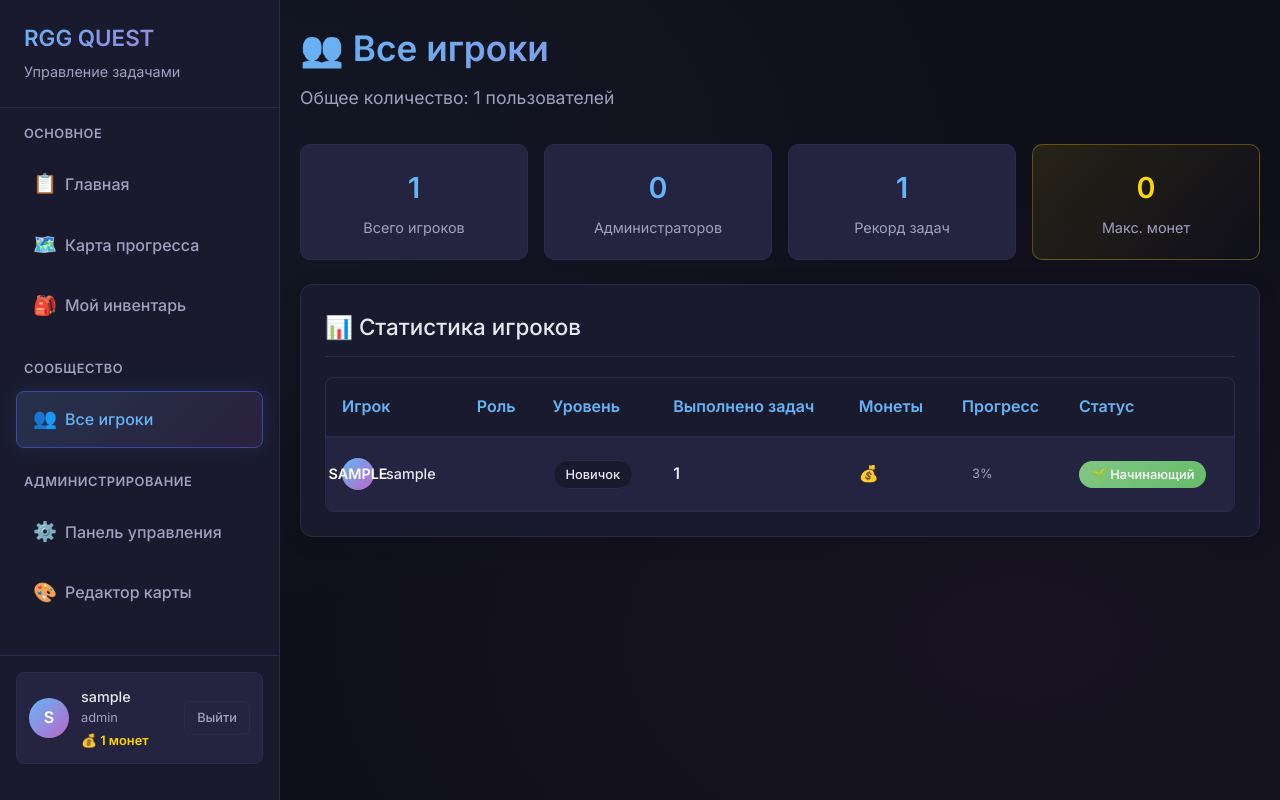
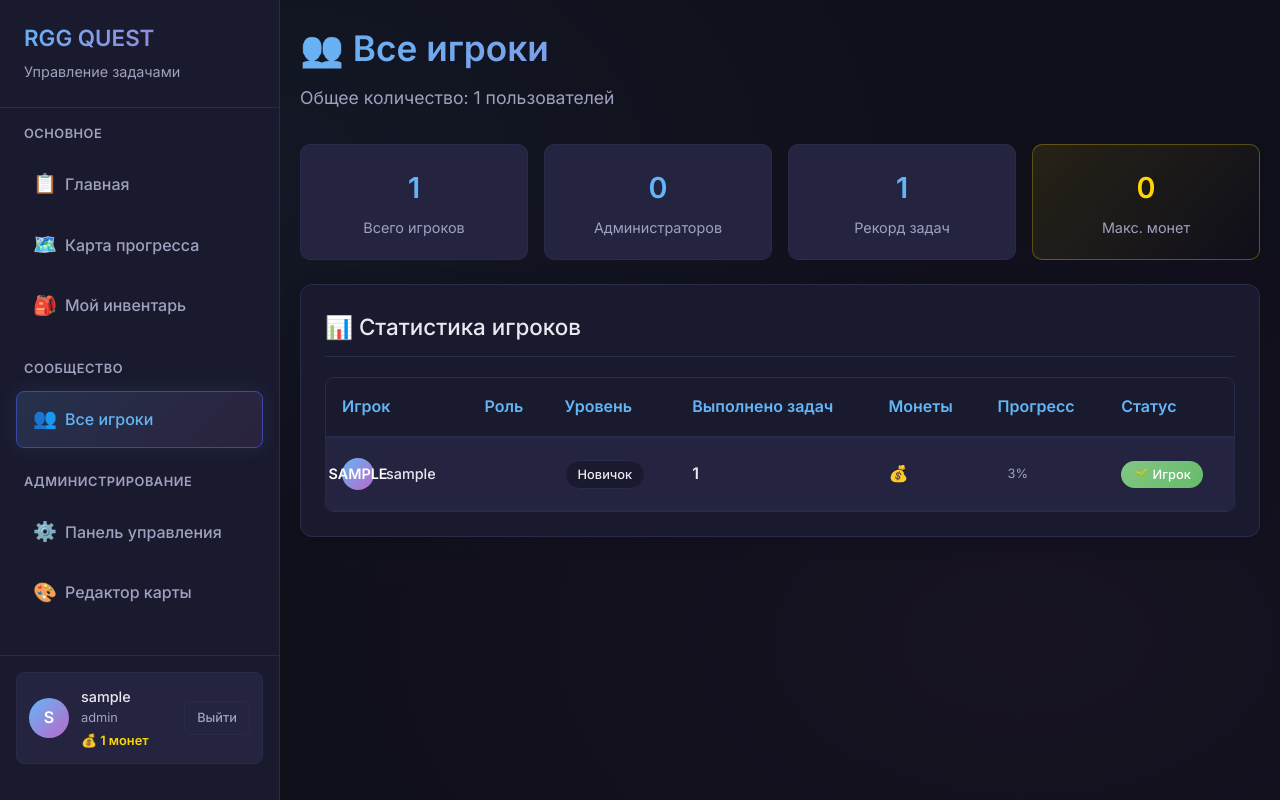
Before and after one commit to MrNerin/cyberpunk_tasks, a Flask app: page /users in a window 1280 px wide. Run offline with Flask 3, Linux system fonts and the light colour scheme; the visitor is signed in with stand-in values (Sample User, id 1); a database or web service that is not in the repository returns one stand-in record (values such as "Sample title"); some libraries are stand-ins or nearby versions.

Commit message:
UPDATE LEB 2.5

```diff
--- a/templates/users.html
+++ b/templates/users.html
@@ -166,13 +166,13 @@
                                 </td>
                                 <td>
                                     {% if user_data.total_completed >= 30 %}
-                                    <span class="status-badge legendary">🚀 Легенда</span>
+                                    <span class="status-badge legendary">🚀 Легендарный Игрок</span>
                                     {% elif user_data.total_completed >= 20 %}
-                                    <span class="status-badge expert">⭐ Эксперт</span>
+                                    <span class="status-badge expert">⭐ Игрок</span>
                                     {% elif user_data.total_completed >= 10 %}
-                                    <span class="status-badge advanced">🔵 Продвинутый</span>
+                                    <span class="status-badge advanced">🔵 Игрок</span>
                                     {% else %}
-                                    <span class="status-badge beginner">🌱 Начинающий</span>
+                                    <span class="status-badge beginner">🌱 Игрок</span>
                                     {% endif %}
                                 </td>
                             </tr>
```
